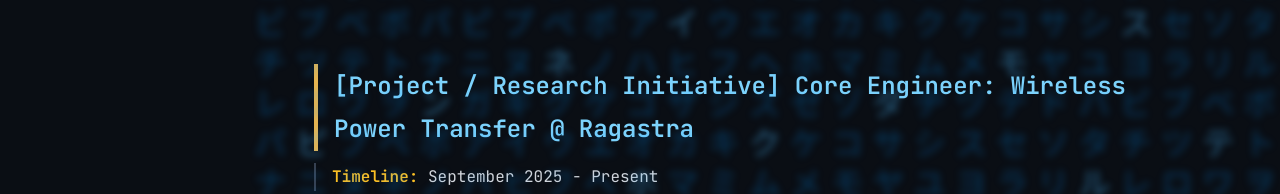
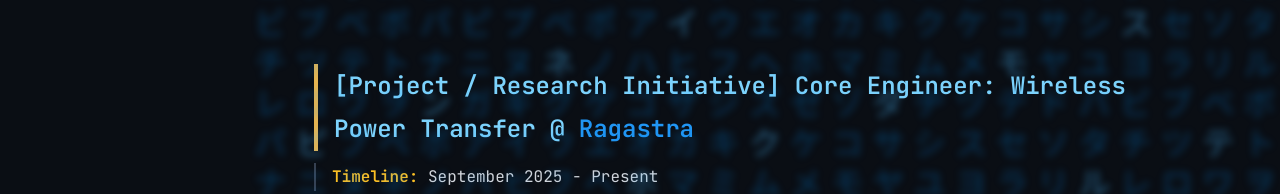
Before and after one commit to shaxntanu/VSCode-Portfolio, a Next.js app: page /experience in a window 1280 px wide. Shown: the part 290-484 px from the top of the page. Built offline with nearby package versions, Linux system fonts and the light colour scheme.

Commit message:
feat: make Ragastra clickable link to GitHub organization in experience section

```diff
--- a/pages/experience.tsx
+++ b/pages/experience.tsx
@@ -214,6 +214,24 @@ const ExperiencePage = () => {
           </span>
         );
       }
+      // Check for "Ragastra" and make it a link
+      if (part.includes('Ragastra')) {
+        const segments = part.split('Ragastra');
+        return (
+          <span key={index}>
+            {segments[0]}
+            <a
+              href="https://github.com/Ragastra"
+              target="_blank"
+              rel="noopener noreferrer"
+              className={styles.link}
+            >
+              Ragastra
+            </a>
+            {segments[1]}
+          </span>
+        );
+      }
       return part;
     });
   };
```
